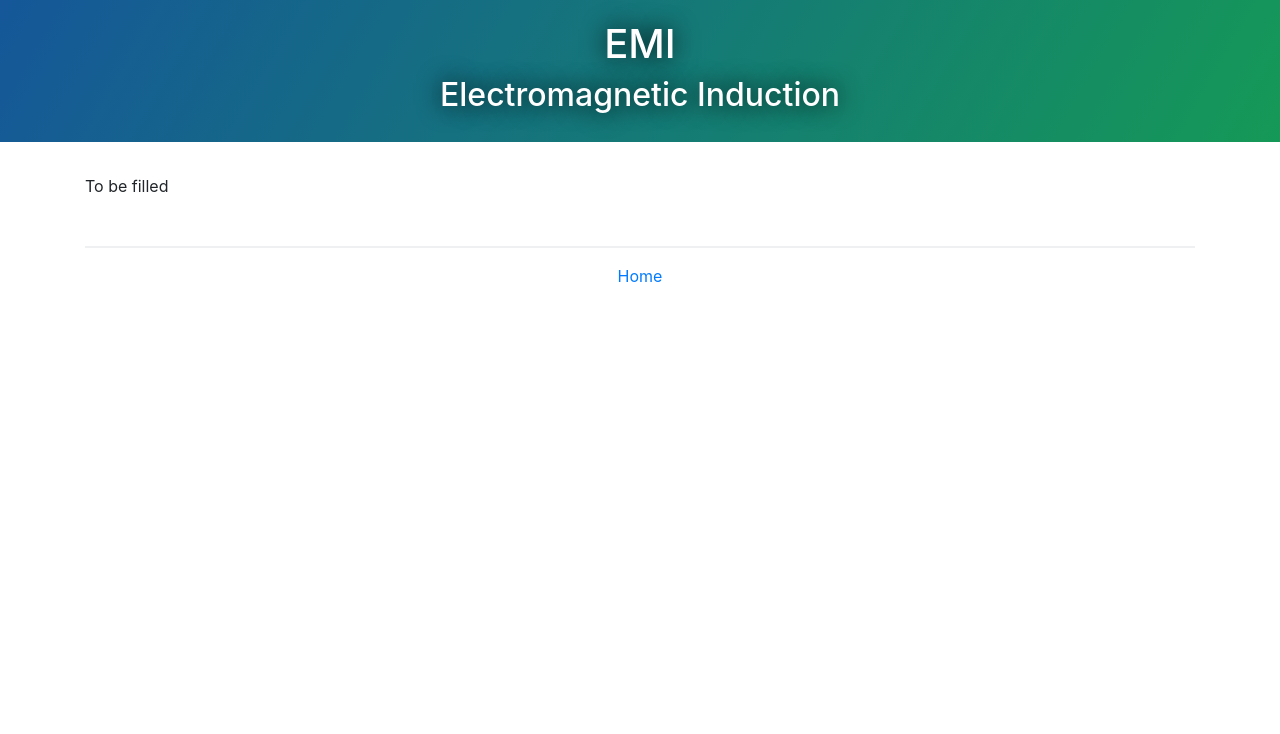
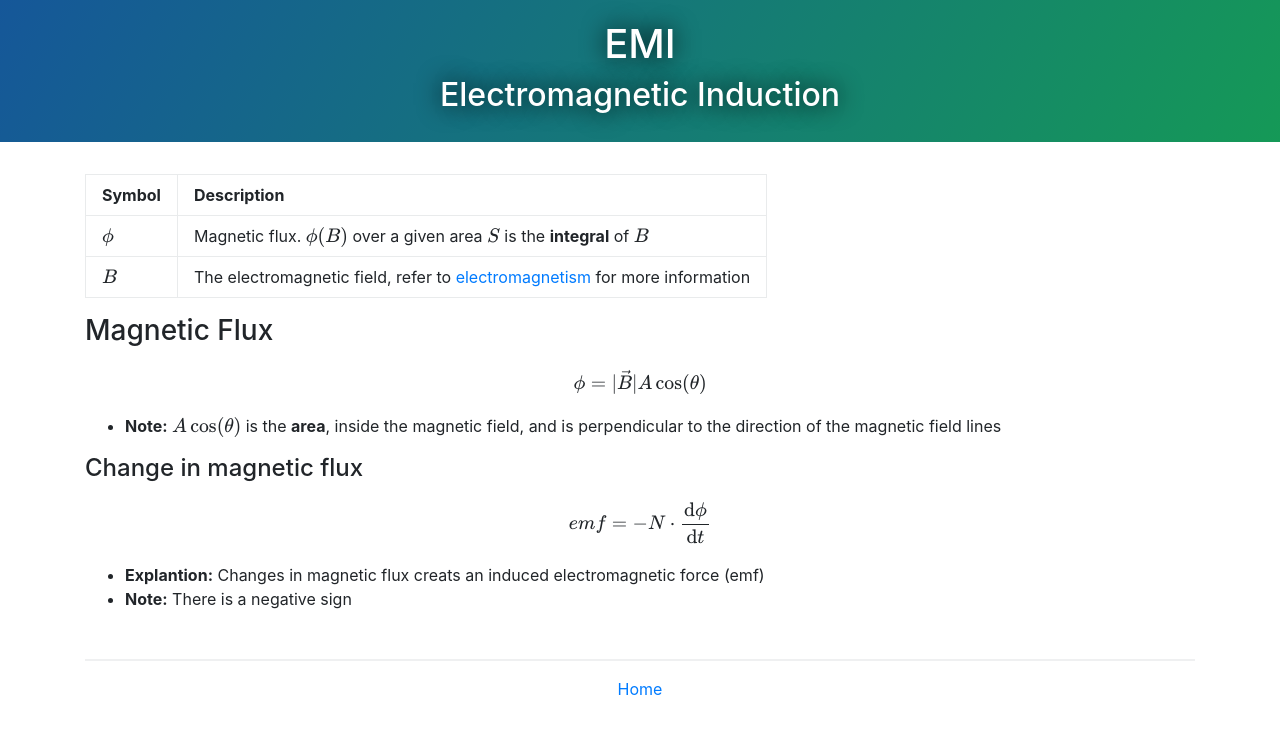
Before and after one commit to octo-kumo/physics-notes, a Jekyll site: the page built from topics/EMI.md, in a window 1280 px wide. Shown: the top 734 px of the page. Built offline with Jekyll 4.4.1, drawn with Linux system fonts in a browser that asks for light colours.

Commit message:
Update EMI.md

```diff
--- a/topics/EMI.md
+++ b/topics/EMI.md
@@ -5,4 +5,24 @@ description: Electromagnetic Induction
 use_math: true
 ---
 
-To be filled
+| Symbol   | Description                                                  |
+| -------- | ------------------------------------------------------------ |
+| $$\phi$$ | Magnetic flux. $$\phi(B)$$ over a given area $$S$$ is the **integral** of $$B$$ |
+| $$B$$    | The electromagnetic field, refer to [electromagnetism](./Electromagnetism.md) for more information |
+
+### Magnetic Flux
+
+$$
+\phi=|\vec{B}|A\cos(\theta)
+$$
+
+- **Note:** $$A\cos(\theta)$$ is the **area**, inside the magnetic field, and is perpendicular to the direction of the magnetic field lines
+
+#### Change in magnetic flux
+
+$$
+emf=-N\cdot\frac{\mathrm{d}\phi}{\mathrm{d}t}
+$$
+
+- **Explantion:** Changes in magnetic flux creats an induced electromagnetic force (emf)
+- **Note:** There is a negative sign
```
